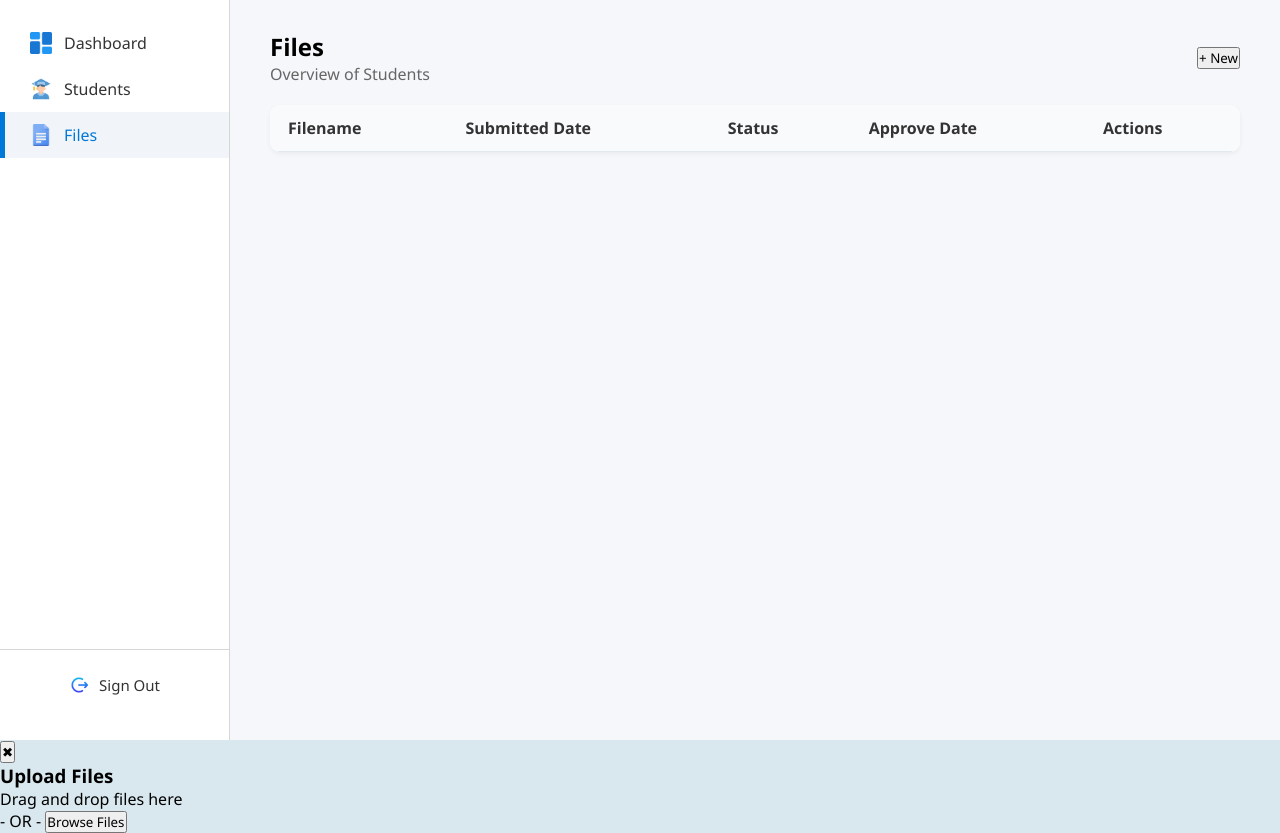
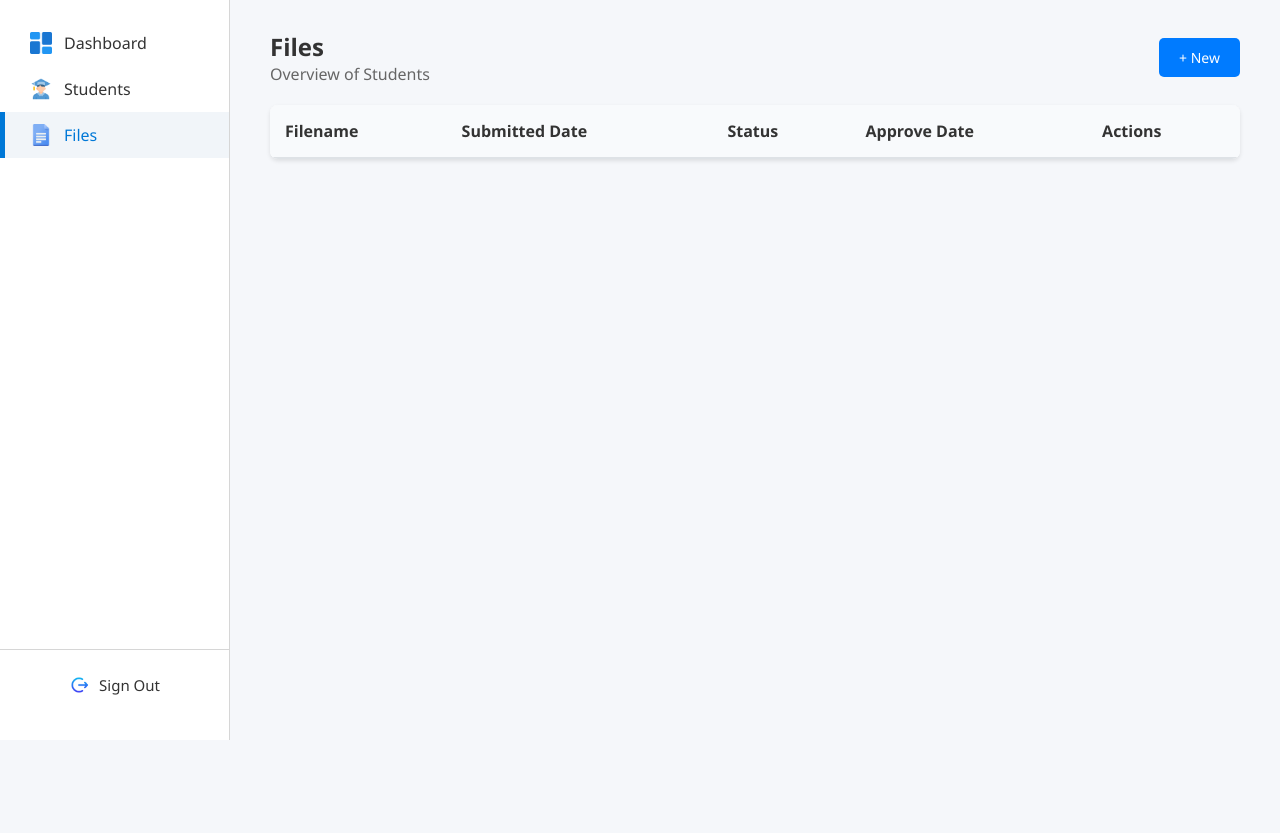
Before and after one commit to SalamDakalError/Automated-Student-Records-Processing-System-main, a PHP site: page /teacher_files.php in a window 1280 px wide. Shown: the part 60-893 px from the top of the page. After the commit the page ends 800 px from the top, so only its background shows below. Run offline with PHP 8.4, Linux system fonts and the light colour scheme; lists and menus that the app fills with data are empty.

Commit message:
Updated Principal files and functions same sa teacher

```diff
--- /dev/null
+++ b/Teacher/teacher_files.css
@@ -0,0 +1,221 @@
+/* ===== FILES PAGE STYLES ===== */
+
+/* Section Header */
+.section-header {
+  display: flex;
+  justify-content: space-between;
+  align-items: center;
+  margin-bottom: 20px;
+}
+
+.section-header h2 {
+  margin: 0;
+  font-size: 24px;
+  color: #333;
+}
+
+/* New File Button */
+.new-file-btn {
+  background-color: #007bff;
+  color: white;
+  border: none;
+  padding: 10px 20px;
+  border-radius: 5px;
+  cursor: pointer;
+  font-size: 14px;
+  font-weight: 500;
+  transition: background-color 0.3s;
+}
+
+.new-file-btn:hover {
+  background-color: #0056b3;
+}
+
+/* Data Table */
+.data-table {
+  width: 100%;
+  border-collapse: collapse;
+  background-color: white;
+  border-radius: 8px;
+  overflow: hidden;
+  box-shadow: 0 2px 4px rgba(0, 0, 0, 0.1);
+}
+
+.data-table thead {
+  background-color: #f8f9fa;
+}
+
+.data-table th {
+  padding: 15px;
+  text-align: left;
+  font-weight: 600;
+  color: #333;
+  border-bottom: 2px solid #dee2e6;
+}
+
+.data-table td {
+  padding: 15px;
+  border-bottom: 1px solid #dee2e6;
+  color: #666;
+}
+
+.data-table tbody tr:hover {
+  background-color: #f8f9fa;
+}
+
+/* ===== UPLOAD MODAL STYLES ===== */
+
+.upload-modal {
+  display: none; /* Hidden by default */
+  position: fixed;
+  top: 0;
+  left: 0;
+  width: 100%;
+  height: 100%;
+  background-color: rgba(0, 0, 0, 0.5);
+  justify-content: center;
+  align-items: center;
+  z-index: 1000;
+  animation: fadeIn 0.3s ease;
+}
+
+@keyframes fadeIn {
+  from {
+    opacity: 0;
+  }
+  to {
+    opacity: 1;
+  }
+}
+
+/* Modal Content Box */
+.upload-content {
+  background-color: white;
+  padding: 30px;
+  border-radius: 12px;
+  width: 90%;
+  max-width: 600px;
+  position: relative;
+  box-shadow: 0 10px 30px rgba(0, 0, 0, 0.3);
+  animation: slideDown 0.3s ease;
+}
+
+@keyframes slideDown {
+  from {
+    transform: translateY(-50px);
+    opacity: 0;
+  }
+  to {
+    transform: translateY(0);
+    opacity: 1;
+  }
+}
+
+/* Close Button */
+.close-modal {
+  position: absolute;
+  top: 15px;
+  right: 15px;
+  background-color: #dc3545;
+  color: white;
+  border: none;
+  border-radius: 50%;
+  width: 35px;
+  height: 35px;
+  cursor: pointer;
+  font-size: 18px;
+  display: flex;
+  align-items: center;
+  justify-content: center;
+  transition: background-color 0.3s;
+}
+
+.close-modal:hover {
+  background-color: #c82333;
+}
+
+/* Modal Title */
+.upload-content h3 {
+  margin: 0 0 20px 0;
+  font-size: 24px;
+  color: #007bff;
+}
+
+/* Upload Box / Drop Zone */
+.upload-box {
+  border: 2px dashed #ccc;
+  border-radius: 8px;
+  padding: 60px 20px;
+  text-align: center;
+  background-color: #f8f9fa;
+  transition: all 0.3s ease;
+  cursor: pointer;
+}
+
+.upload-box:hover {
+  border-color: #007bff;
+  background-color: #e7f3ff;
+}
+
+.upload-box.drag-over {
+  border-color: #007bff;
+  background-color: #e7f3ff;
+  transform: scale(1.02);
+}
+
+/* Upload Icon (Using Cloud Symbol) */
+.upload-box::before {
+  content: "☁️";
+  display: block;
+  font-size: 60px;
+  margin-bottom: 15px;
+  opacity: 0.5;
+}
+
+.upload-box p {
+  font-size: 18px;
+  color: #007bff;
+  margin: 10px 0;
+  font-weight: 500;
+}
+
+.upload-box span {
+  display: block;
+  color: #999;
+  margin: 15px 0;
+  font-size: 14px;
+}
+
+/* Browse Files Button */
+.browse-btn {
+  background-color: #007bff;
+  color: white;
+  border: none;
+  padding: 12px 30px;
+  border-radius: 5px;
+  cursor: pointer;
+  font-size: 16px;
+  font-weight: 500;
+  margin-top: 10px;
+  transition: background-color 0.3s;
+}
+
+.browse-btn:hover {
+  background-color: #0056b3;
+}
+
+/* Responsive Design */
+@media (max-width: 768px) {
+  .upload-content {
+    width: 95%;
+    padding: 20px;
+  }
+
+  .upload-box {
+    padding: 40px 15px;
+  }
+
+  .upload-box::before {
+    font-size: 40px;
+  }
+}
```
Also changed, not shown: Principal/principalDashboard.php (+14 -21 lines), Principal/principal_files.css (added, +151 -0 lines), Principal/principal_files.php (added, +134 -0 lines), Principal/stylePrincipalDashboard.css (+35 -59 lines), Teacher/scriptTeacher.js (+18 -0 lines), Teacher/teacher_dashboard.php (+16 -18 lines), Teacher/teacher_students.php (+9 -6 lines), Principal/dashboard.png (added), Principal/google-docs.png (added), Principal/out.png (added).
